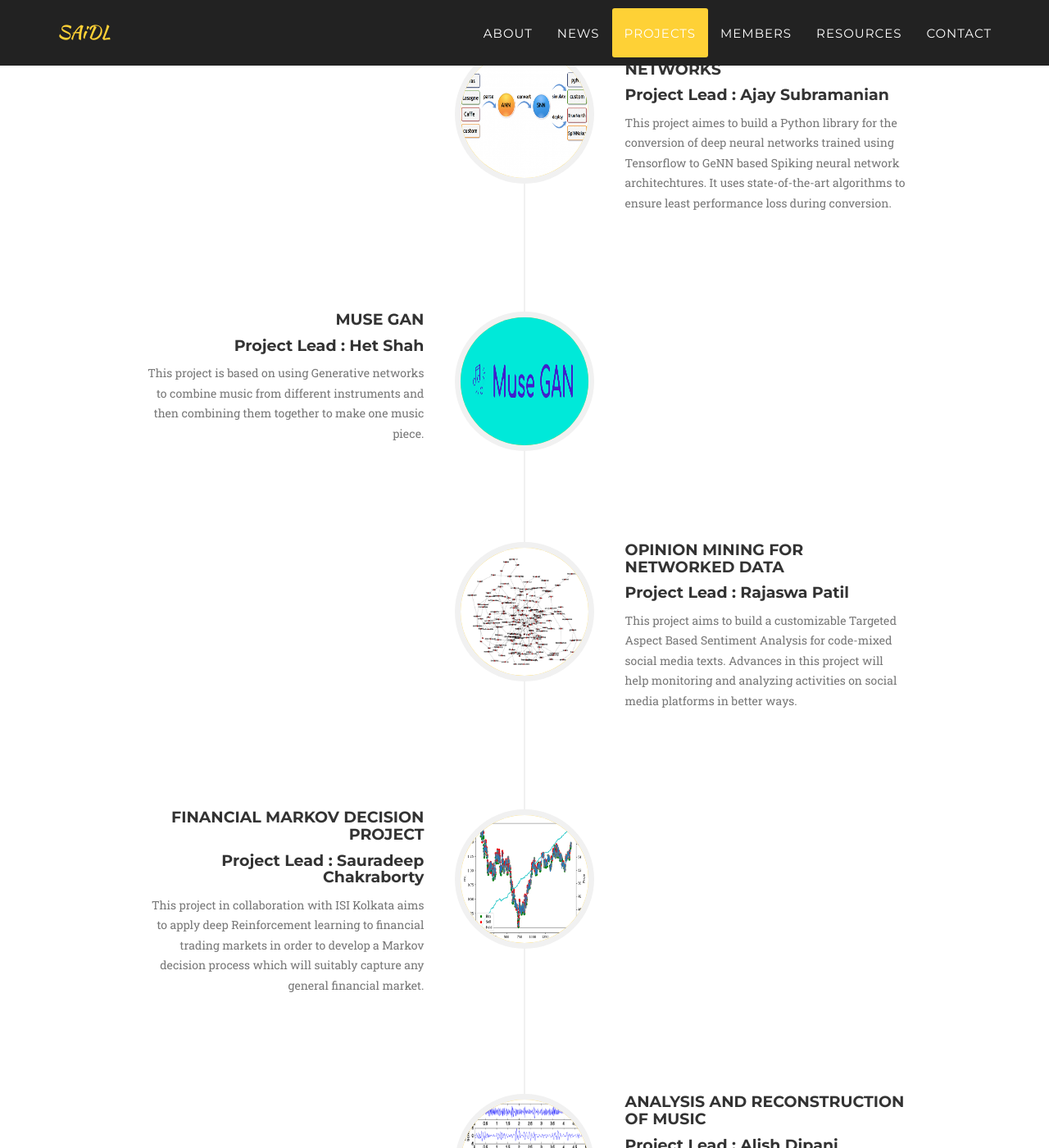
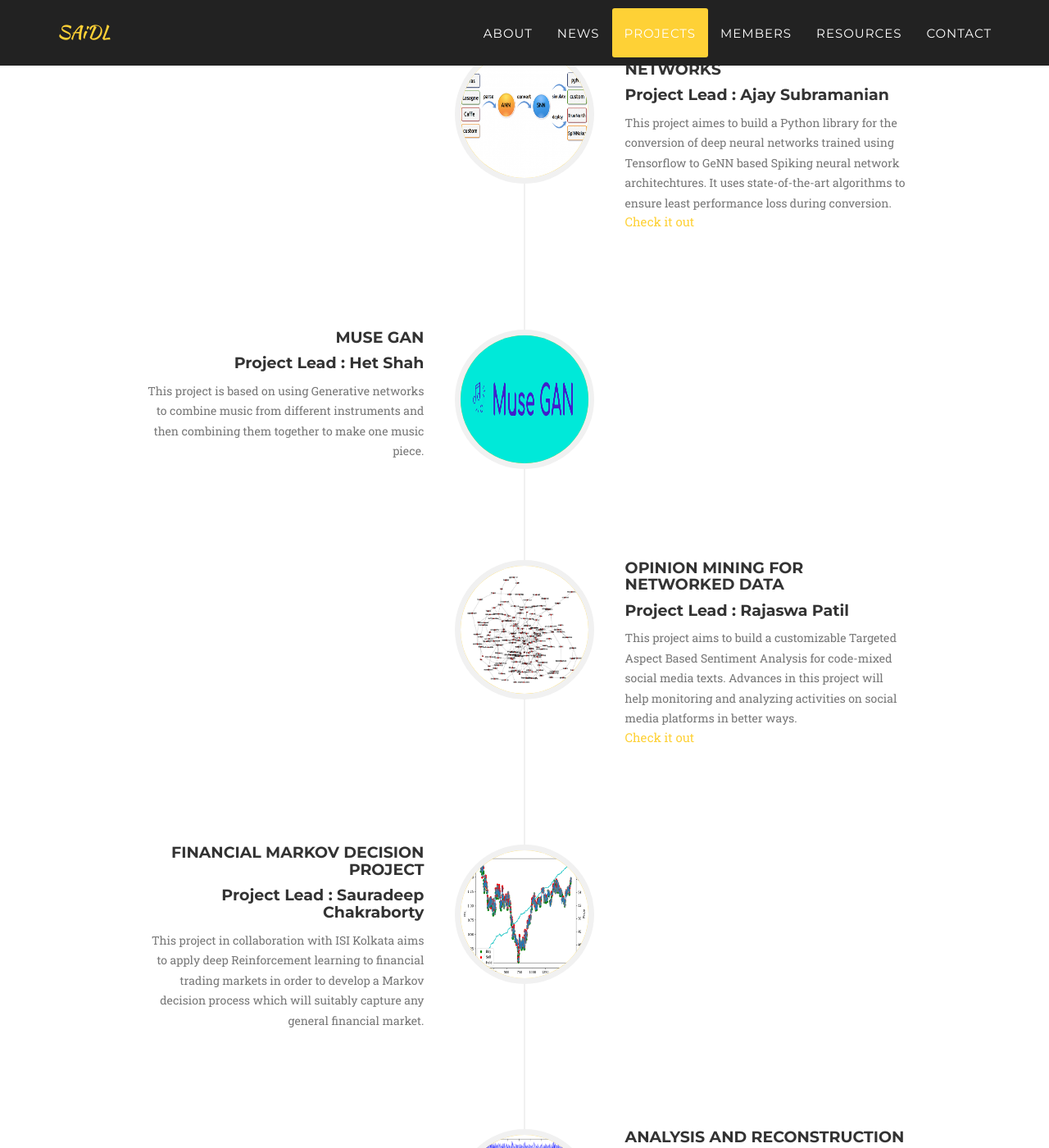
Before and after one commit to SforAiDl/SforAiDl.github.io, a Jekyll site: the page built from index.html, in a window 1280 px wide and 1400 px high, scrolled down 3214 px. Shown: the whole window at 82% size. Built offline with Jekyll 4.4.1, drawn with Linux system fonts in a browser that asks for light colours; some web fonts are replaced.

Commit message:
Added a few project links

```diff
--- a/_includes/projects.html
+++ b/_includes/projects.html
@@ -36,6 +36,7 @@
                                 </div>
                                 <div class="timeline-body">
                                     <p class="text-muted">This project aimes to build a Python library for the conversion of deep neural networks trained using Tensorflow to GeNN based Spiking neural network architechtures. It uses state-of-the-art algorithms to ensure least performance loss during conversion.</p>
+                                    <a href="https://github.com/genn-team/tensor_genn">Check it out</a>
                                 </div>
                             </div>
                         </li>
@@ -64,6 +65,7 @@
                                 </div>
                                 <div class="timeline-body">
                                     <p class="text-muted">This project aims to build a customizable Targeted Aspect Based Sentiment Analysis for code-mixed social media texts. Advances in this project will help monitoring and analyzing activities on social media platforms in better ways.</p>
+                                    <a href="https://github.com/rajaswa/E2E-TBSA">Check it out</a>
                                 </div>
                             </div>
                         </li>
@@ -94,6 +96,7 @@
                                 </div>
                                 <div class="timeline-body">
                                     <p class="text-muted">This project aims to study and analyze how our brain perceives music and the extraction of meaningful information from the brain signals(EEG). Reconstruction of music using these EEG signals will be done using Machine Learning models. </p>
+                                    <a href="https://github.com/alishdipani/Music-Reconstruction-using-EEG-signals">Check it out</a>
                                 </div>
                             </div>
                         </li>
```
